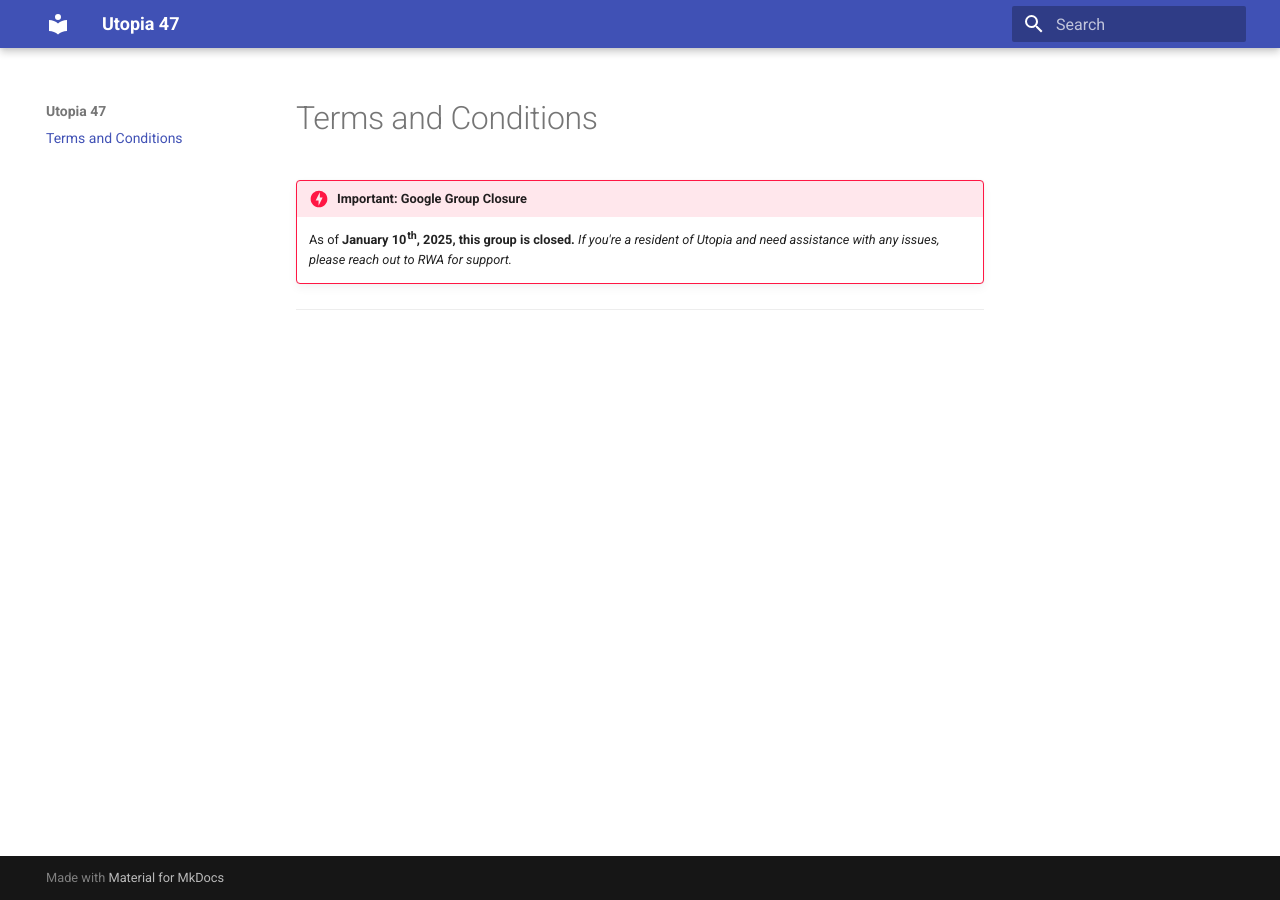
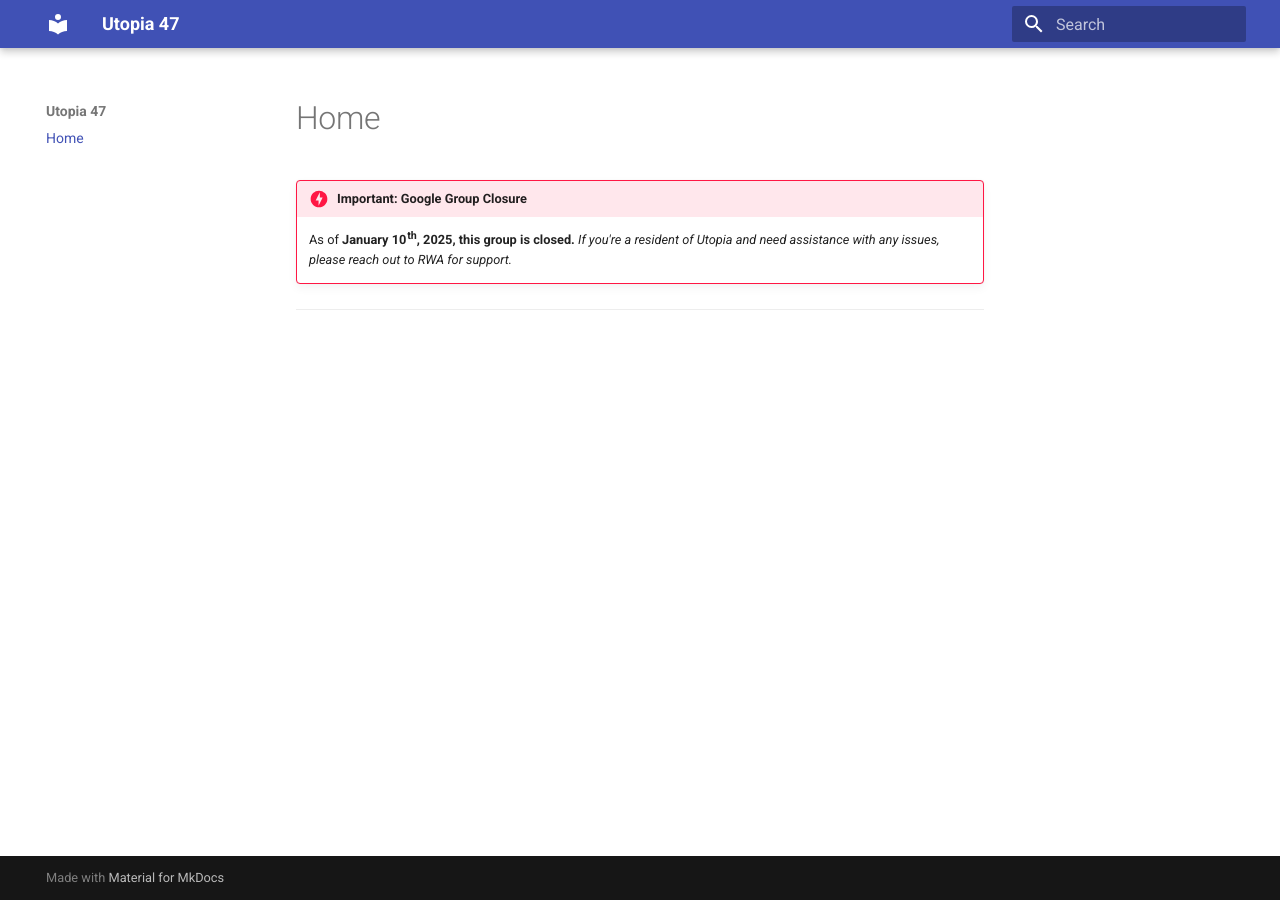
Before and after one commit to utopia47/utopia47.github.io, an MkDocs documentation site: the page built from docs/index.md, in a window 1280 px wide. Built offline with MkDocs 1.6.1 and Material for MkDocs 9.7.7, drawn with Linux system fonts in a browser that asks for light colours.

Commit message:
Commit using Makefile.

```diff
--- a/mkdocs.yml
+++ b/mkdocs.yml
@@ -2,7 +2,7 @@ site_name: Utopia 47
 theme:
   name: material
 nav:
-  - Terms and Conditions: 'index.md'
+  - Home: 'index.md'
 # repo_name: 'Utopia47'
 # repo_url: 'https://github.com/utopia47/utopia47.github.io'
 
```
